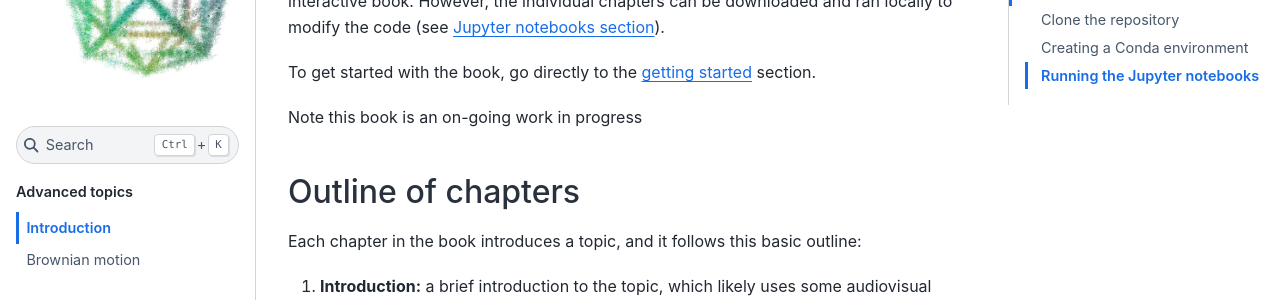
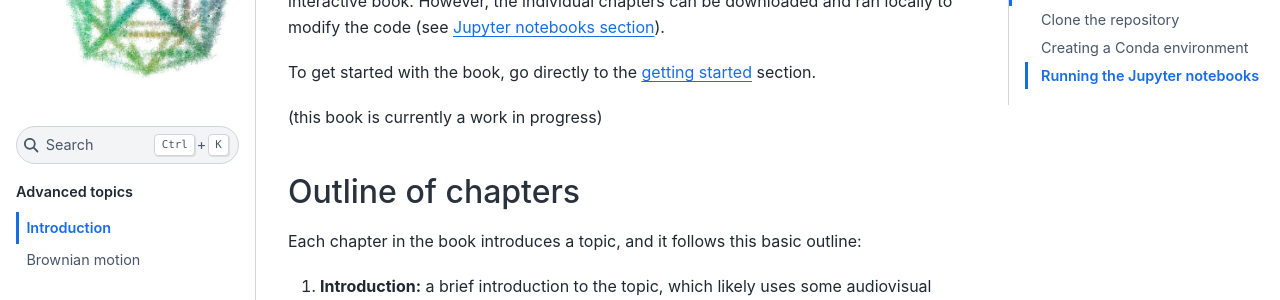
Before and after one commit to maojrs/topics_book, a Jupyter Book: the page built from book/docs/introduction.md, in a window 1280 px wide and 900 px high, scrolled down 585 px. Shown: the part 153-453 px from the top of the window. Built offline with Jupyter Book 1.0.4 settings and Sphinx 7.4.7 and the Sphinx Book theme 1.1.4, drawn with Linux system fonts in a browser that asks for light colours.

Commit message:
minor update

```diff
--- a/book/docs/introduction.md
+++ b/book/docs/introduction.md
@@ -23,7 +23,7 @@ The interactive book is constructed as a collection of Jupyter notebooks, where
 
 To get started with the book, go directly to the {ref}`getting started <intro:getting_started>` section.
 
-Note this book is an on-going work in progress
+(this book is currently a work in progress)
 
 ## Outline of chapters
 Each chapter in the book introduces a topic, and it follows this basic outline:
```
